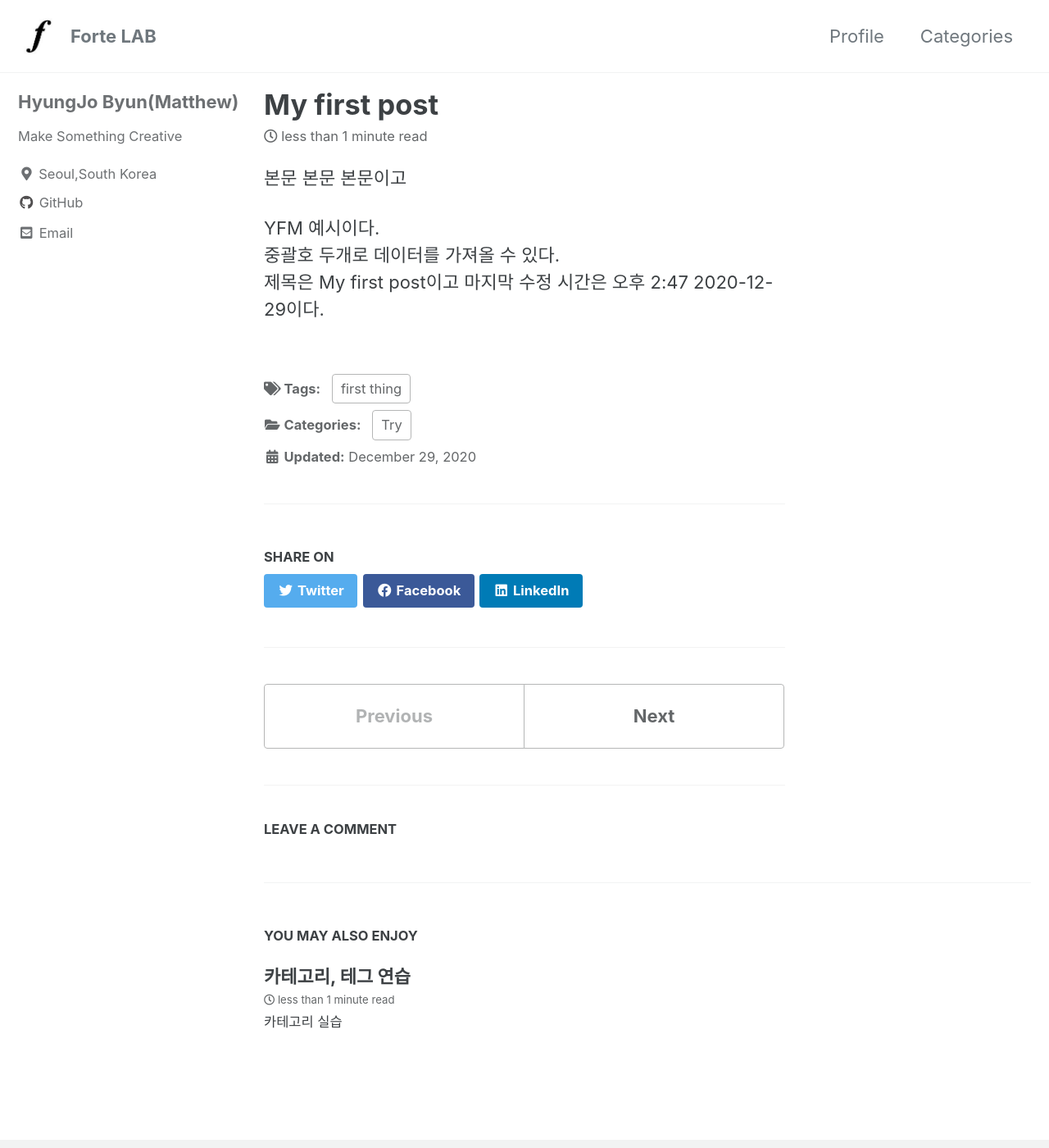
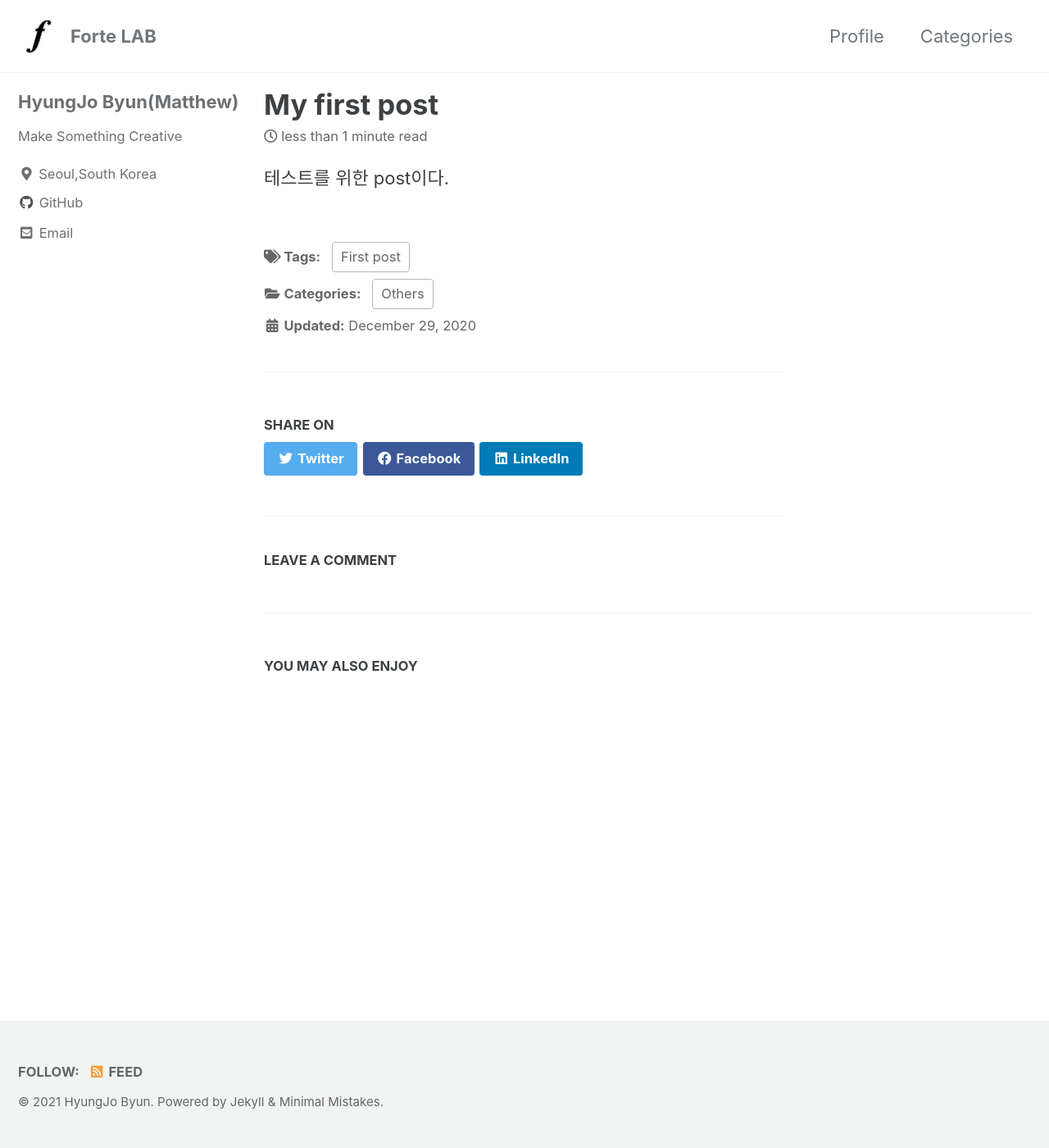
Before and after one commit to HyungjoByun/HyungjoByun.github.io, a Jekyll site: the page built from _posts/2020-12-29-first_post.md, in a window 1280 px wide and 1400 px high. Shown: the whole window at 82% size. Built offline with Jekyll 4.4.1, drawn with Linux system fonts in a browser that asks for light colours; cached includes are drawn as plain includes; comment, search, counter and statistics services are not loaded.

```diff
--- a/_posts/2020-12-29-first_post.md
+++ b/_posts/2020-12-29-first_post.md
@@ -2,14 +2,9 @@
 title: "My first post"
 
 categories:
- - Try
+ - Others
 tags:
- - first thing
-last_modified_at : 오후 2:47 2020-12-29
+ - First post
+
 ---
-
-본문 본문 본문이고
-
-YFM 예시이다.
-중괄호 두개로 데이터를 가져올 수 있다.
-제목은 {{page.title}}이고 마지막 수정 시간은 {{page.last_modified_at}}이다.
+테스트를 위한 post이다.
```
Also changed, not shown: _pages/category_ML.md (+1 -2 lines), _pages/category_Others.md (added, +8 -0 lines), _pages/profile.md (renamed from _pages/about.md, +1 -3 lines), _posts/2021-01-04-category_practice.md (deleted, +0 -15 lines).
